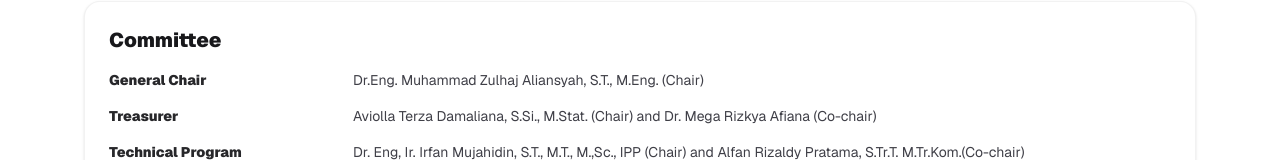
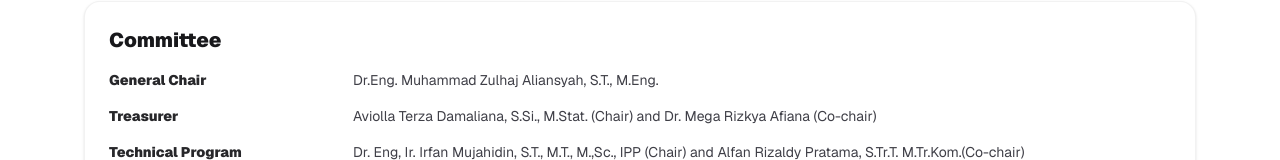
Before and after one commit to helloawuteam-maker/iconic2026, a Next.js app: page /organization in a window 1280 px wide. Shown: the part 295-455 px from the top of the page. Built offline with nearby package versions, Linux system fonts and the light colour scheme.

Commit message:
update comm

```diff
--- a/app/organization/page.tsx
+++ b/app/organization/page.tsx
@@ -22,7 +22,7 @@ export default function OrganizationPage() {
           <dl className="mt-4 grid gap-4 text-sm text-zinc-800">
             <div className="grid gap-1 md:grid-cols-[220px_1fr] md:gap-6">
               <dt className="font-black">General Chair</dt>
-              <dd className="text-zinc-700">Dr.Eng. Muhammad Zulhaj Aliansyah, S.T., M.Eng. (Chair)</dd>
+              <dd className="text-zinc-700">Dr.Eng. Muhammad Zulhaj Aliansyah, S.T., M.Eng.</dd>
             </div>
             <div className="grid gap-1 md:grid-cols-[220px_1fr] md:gap-6">
               <dt className="font-black">Treasurer</dt>
```
